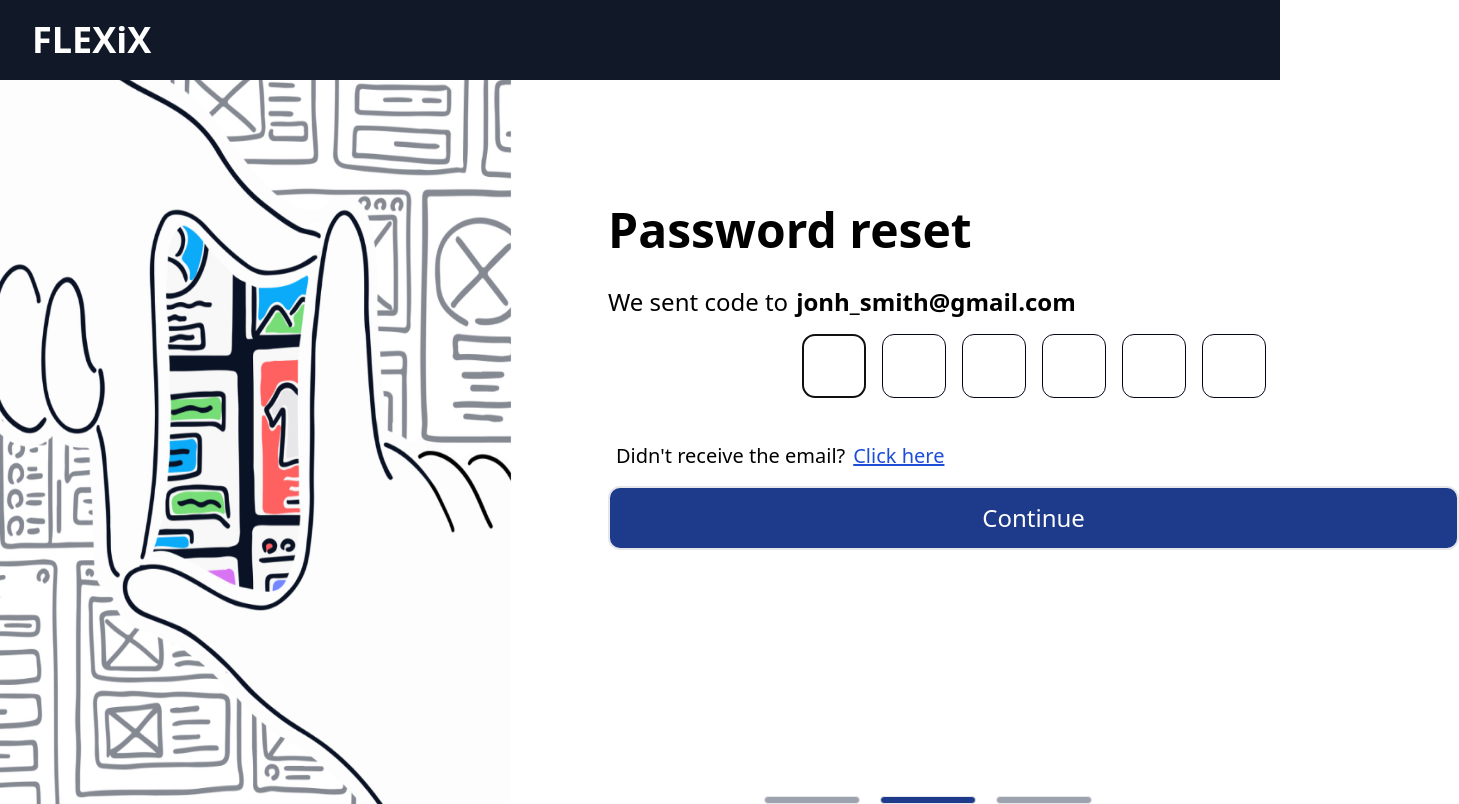
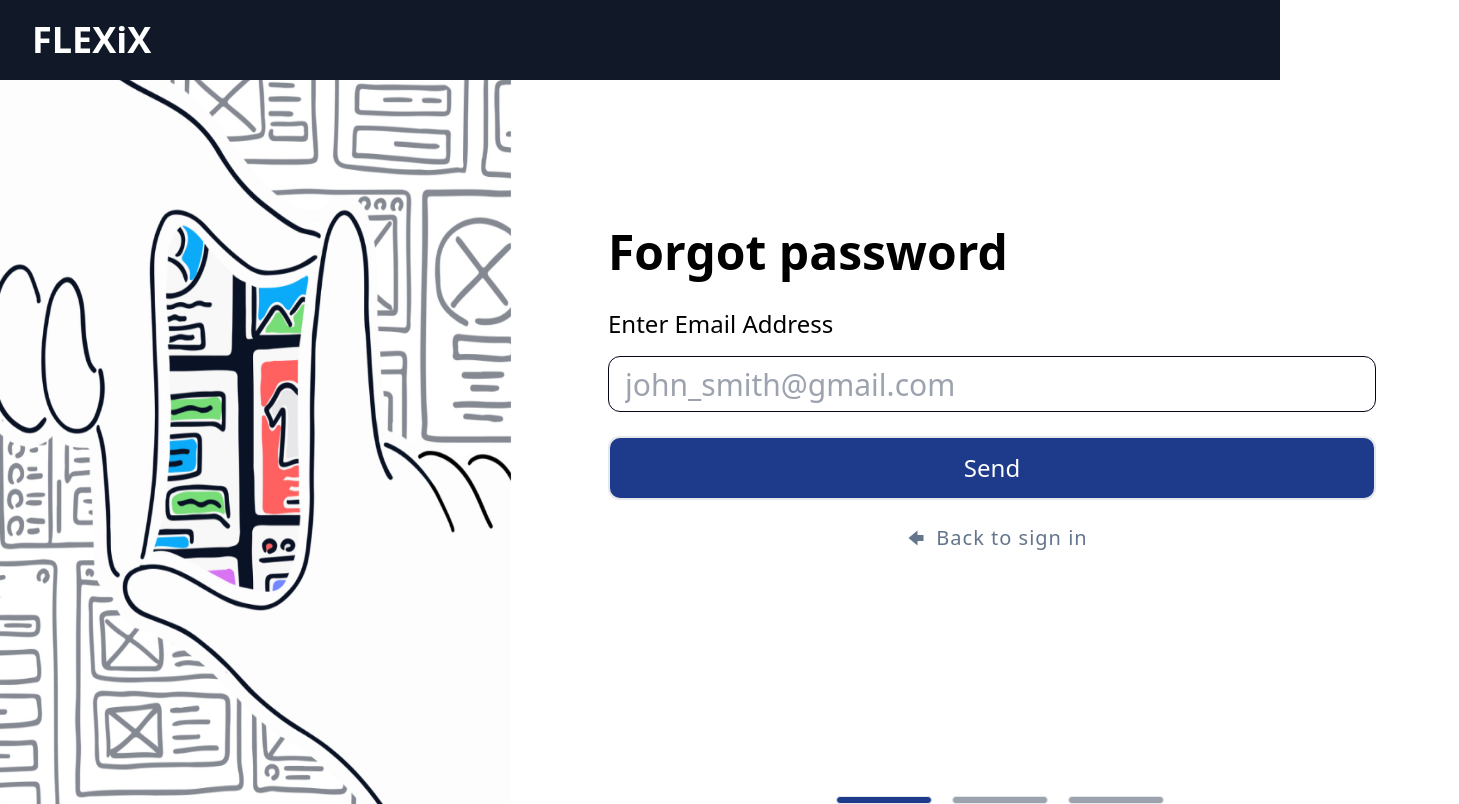
Before and after one commit to flexix-developer/Flexix-Frontend, a React (Create React App) app: page /forgot in a window 1280 px wide. Shown: the whole page, 1459 px wide, since content can reach past the window. Built offline with nearby package versions, Linux system fonts and the light colour scheme.

Commit message:
Edit Forgot Page 2/3

```diff
--- a/src/components/ForgotOne.js
+++ b/src/components/ForgotOne.js
@@ -19,7 +19,7 @@ function ForgotOne() {
               />
             </label>
             <input
-              className="bg-blue-900 text-white w-full  h-16 border-2 rounded-xl text-2xl mt-4"
+              className="bg-blue-900 text-white w-full  h-16 border-2 rounded-xl text-2xl mt-4 cursor-pointer"
               type="submit"
               value="Send"
             />
--- a/src/components/ForgotTwo.js
+++ b/src/components/ForgotTwo.js
@@ -60,7 +60,7 @@ function ForgotTwo() {
               </span>
             </label>
             <input
-              className="bg-blue-900 text-white w-full h-16 border-2 rounded-xl text-2xl mt-4"
+              className="bg-blue-900 text-white w-full h-16 border-2 rounded-xl text-2xl mt-4 cursor-pointer"
               type="submit"
               value="Continue"
             />
--- a/src/pages/ForgotPassword-Page.js
+++ b/src/pages/ForgotPassword-Page.js
@@ -12,8 +12,8 @@ function ForgotPasswordPage() {
           <img className="h-full" src={bglogin} alt="" />
         </div>
 
-        {/* <ForgotOne /> */}
-        <ForgotTwo />
+        <ForgotOne />
+        {/* <ForgotTwo /> */}
       </div>
     </div>
   );
```
